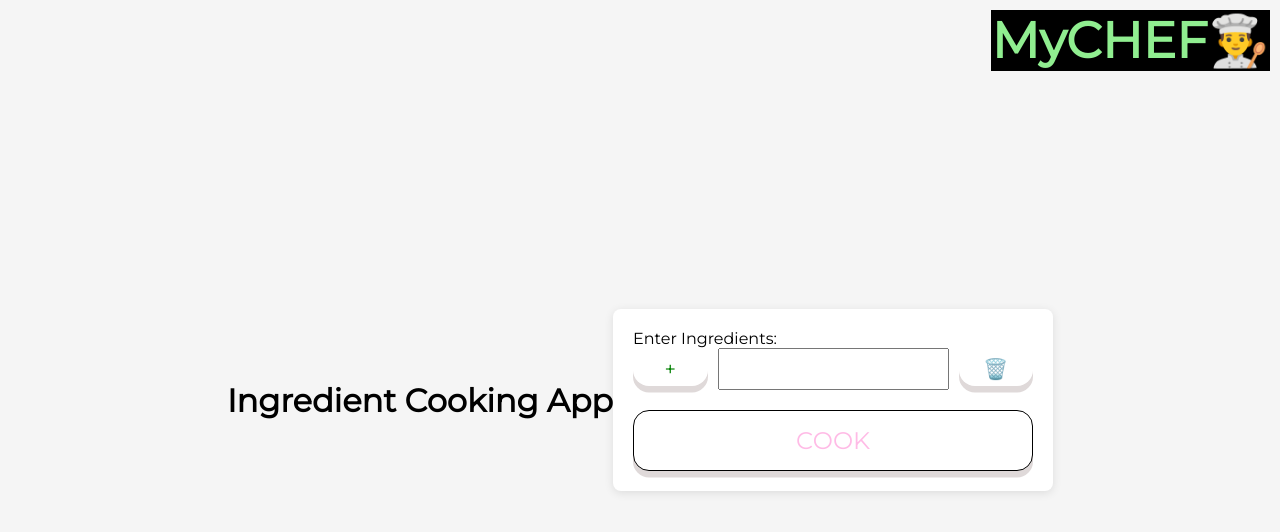
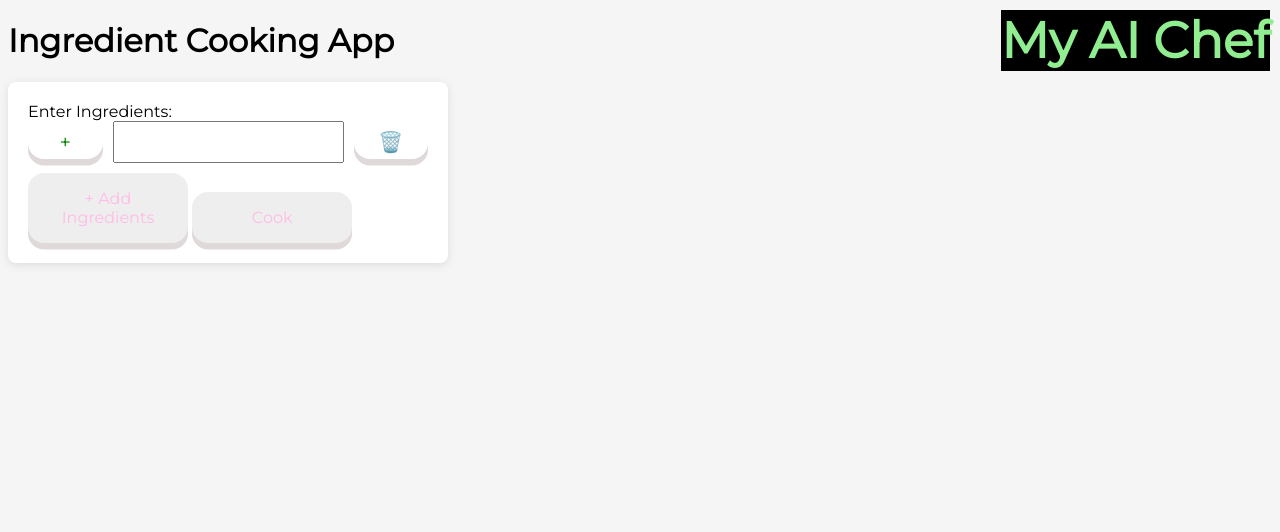
Before and after one commit to LucasLombardi7/MyAIChef, a plain HTML site: page Page 1/index.html in a window 1280 px wide. Drawn offline with Linux system fonts and the light colour scheme.

Commit message:
CSS CHANESGES

```diff
--- a/Page 1/index.html
+++ b/Page 1/index.html
@@ -4,25 +4,29 @@
     <meta charset="UTF-8">
     <meta name="viewport" content="width=device-width, initial-scale=1.0">
     <title>Cooking App</title>
+    <!-- Link to the CSS file -->
     <link rel="stylesheet" href="styles.css">
 </head>
 <body>
 
-    <div id="chefTitle">MyCHEF👨‍🍳</div> <!-- top right hand title -->
+    <div id="chefTitle">My AI Chef</div> <!-- put this top right corner-->
 
     <h1>Ingredient Cooking App</h1>
 
     <div id="form-container">
         <label for="ingredient">Enter Ingredients:</label>
 
+        <!-- dynamic textboxes-->
         <div id="ingredientBoxContainer">
-            <!-- textboxes will be added here -->
+            <!-- textboxes need to be added dynamically here-->
         </div>
 
-        <!-- cook action button -->
-        <button class="cookButton" onclick="cook()">COOK</button>
+        <button id="addIngredientsButton" onclick="addIngredientsBox()">+ Add Ingredients</button>
+
+        <button onclick="cook()">Cook</button>
     </div>
 
+    <!-- Link to the JavaScript file -->
     <script src="scripts.js"></script>
 </body>
 </html>
--- a/Page 1/styles.css
+++ b/Page 1/styles.css
@@ -10,17 +10,25 @@
 
 }
 
+#title {
+    align-items: center;
+    display: flex;
+}
+
 /* all styles */
 body {
     font-family: montserrat;
     background-color: #f5f5f5;
-    margin: 0;
+    /* margin: 0;
     padding: 0;
-    display: flex;
+
+    */
     justify-content: center;
     align-items: center;
     height: 100vh;
 }
+
+
 
 #form-container {
     background-color: #fff;
```
